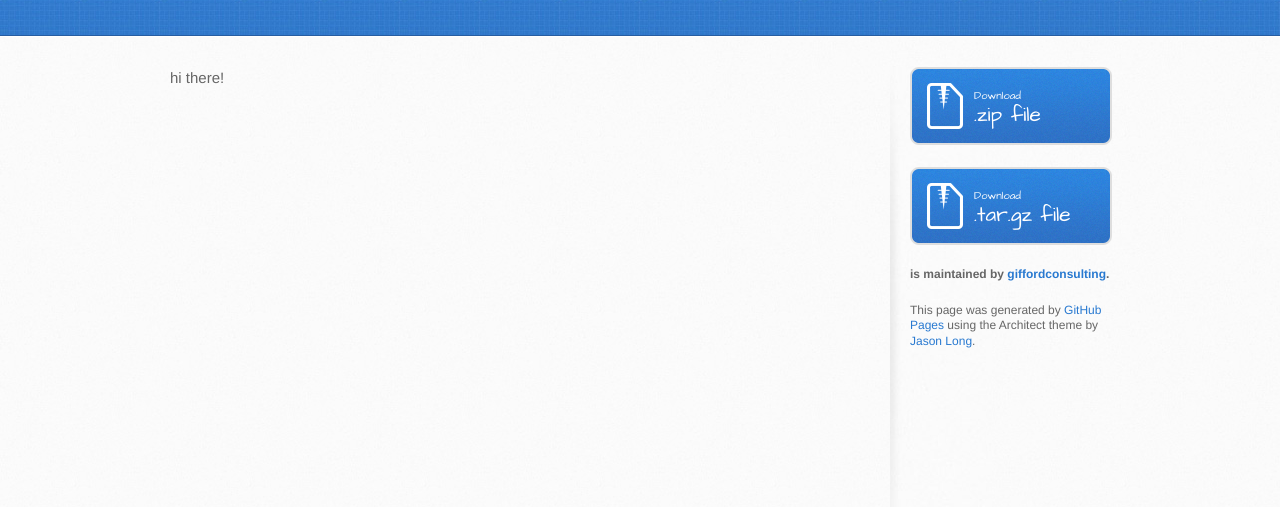
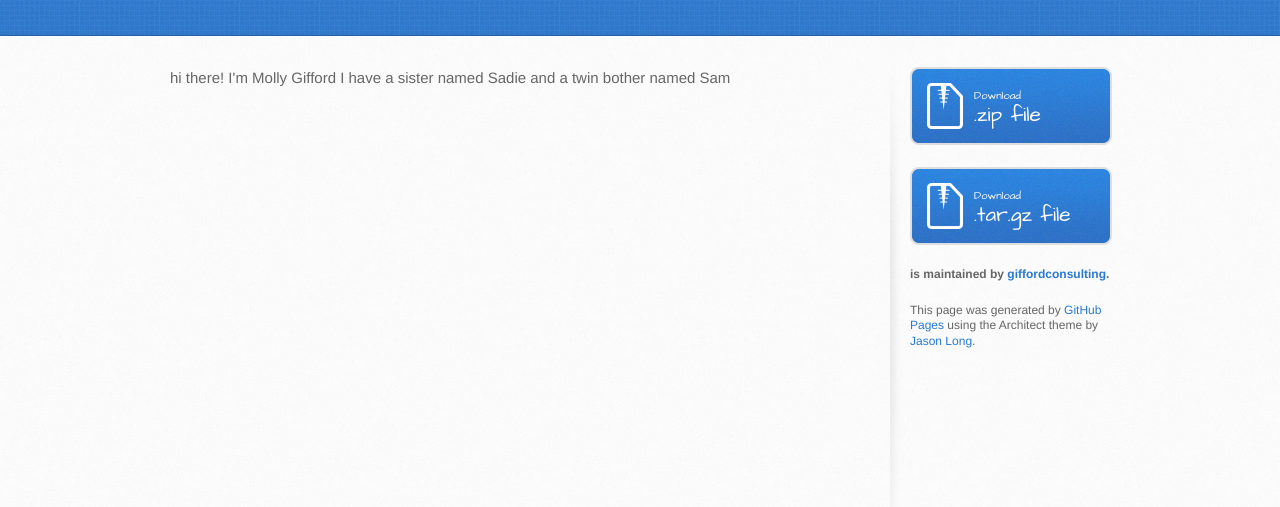
Before and after one commit to giffordconsulting/mollygifford-web, a plain HTML site: page index.html in a window 1280 px wide. Shown: the part 165-672 px from the top of the page. Drawn offline with Linux system fonts and the light colour scheme.

Commit message:
Update index.html

```diff
--- a/index.html
+++ b/index.html
@@ -30,7 +30,7 @@
         <section id="main-content">
 
 <p>
-hi there!
+hi there! I'm Molly Gifford I have a sister named Sadie and a twin bother named Sam
 </p>
 
 
```
